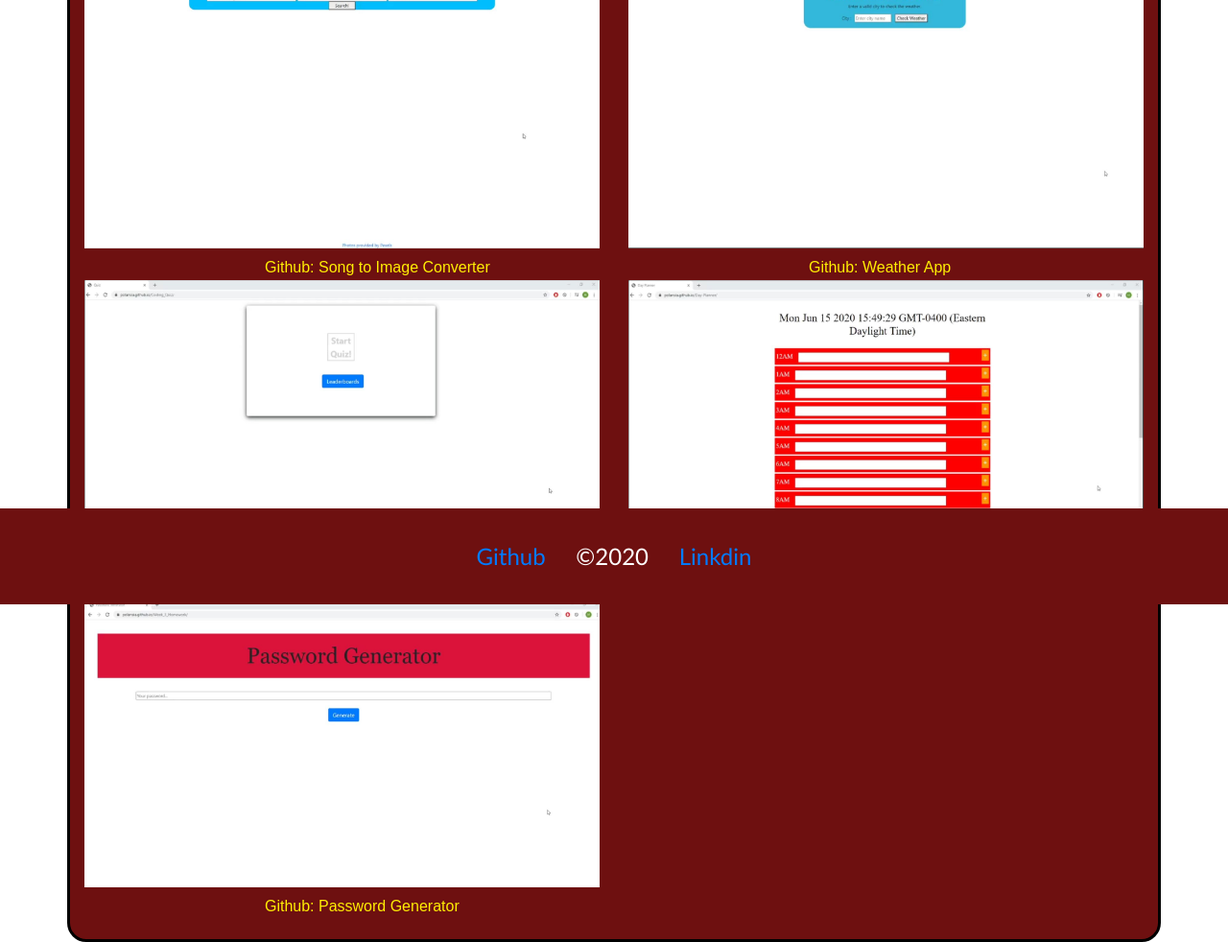
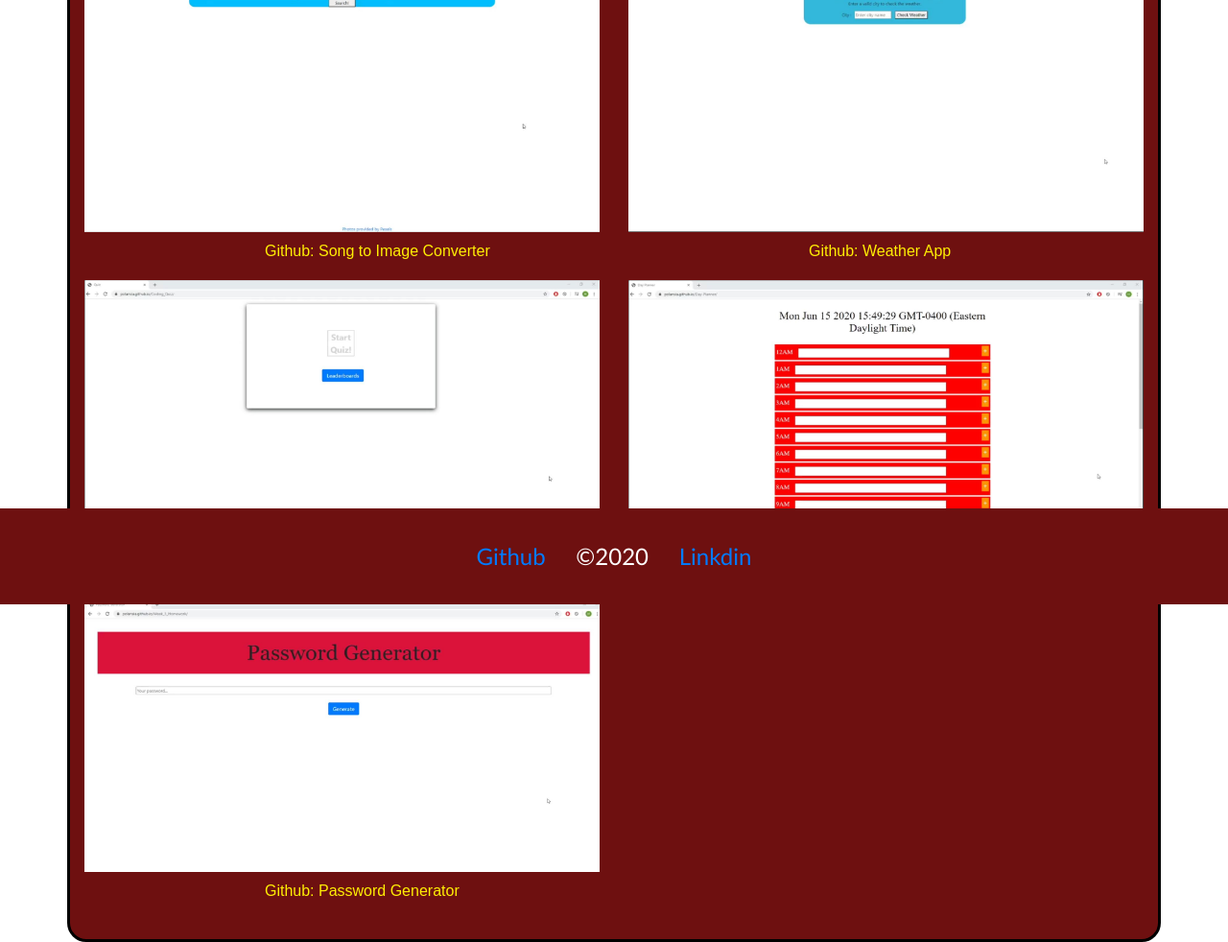
Before and after one commit to Polansia/Polansia.github.io, a plain HTML site: page portfolio.html in a window 1280 px wide. Shown: the part 170-1152 px from the top of the page at 96% size. Drawn offline with nearby package versions, Linux system fonts and the light colour scheme.

Commit message:
Fixed mobile ui

```diff
--- a/assets/css/style.css
+++ b/assets/css/style.css
@@ -109,7 +109,7 @@
 
 .port-image{
 width: 100%;
-height: 90%;
+height: 85%;
 
 }
 
--- a/portfolio.html
+++ b/portfolio.html
@@ -78,7 +78,7 @@
 
 
 </body>
-
+<h3 class="padding"></h3>
 <footer class="footer">
 
   <a class="footerText" target="_blank" href="https://github.com/Polansia">Github</a>
```
